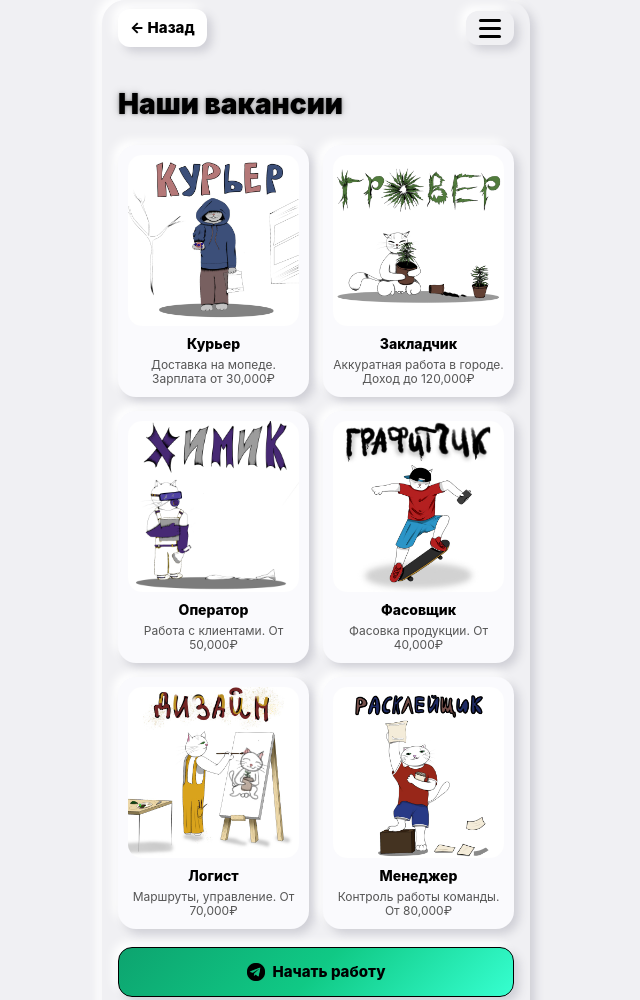
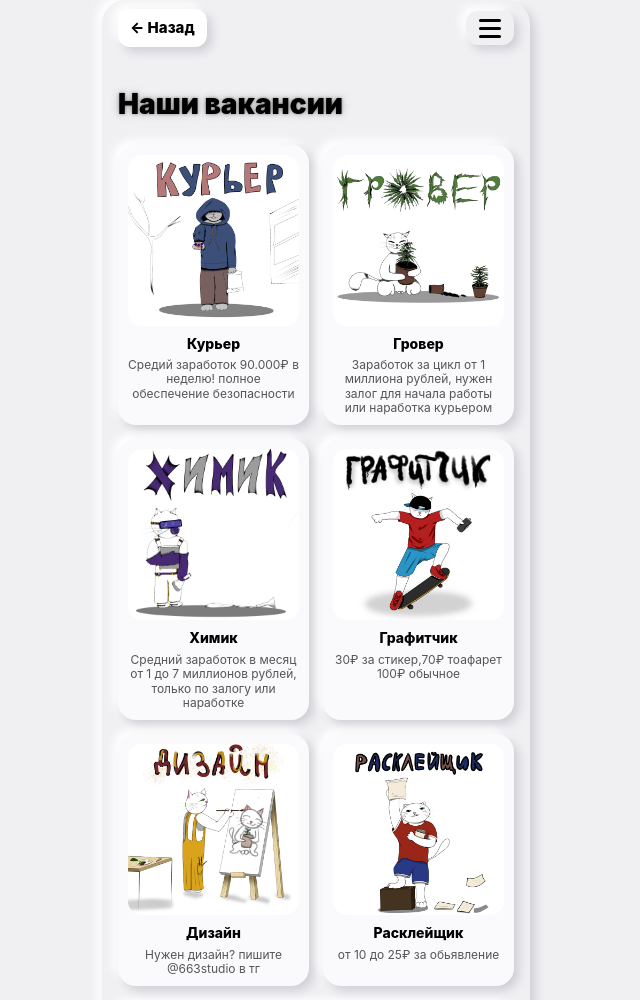
Before and after one commit to Miracl3iOS/Peakytest, a plain HTML site: page jobs.html in a window 1280 px wide. Shown: the top 1000 px of the page, without its empty margins (324-964 px from the left). Drawn offline with Linux system fonts and the light colour scheme.

Commit message:
Update jobs.html

```diff
--- a/jobs.html
+++ b/jobs.html
@@ -98,42 +98,42 @@ h1{
     <div class="job-card">
       <img src="job1.jpg">
       <div class="job-title">Курьер</div>
-      <div class="job-sub">Доставка на мопеде. Зарплата от 30,000₽</div>
+      <div class="job-sub">Средий заработок 90.000₽ в неделю! полное обеспечение безопасности</div>
     </div>
 
     <div class="job-card">
       <img src="job2.jpg">
-      <div class="job-title">Закладчик</div>
-      <div class="job-sub">Аккуратная работа в городе. Доход до 120,000₽</div>
+      <div class="job-title">Гровер</div>
+      <div class="job-sub">Заработок за цикл от 1 миллиона рублей, нужен залог для начала работы или наработка курьером</div>
     </div>
 
     <div class="job-card">
       <img src="job3.jpg">
-      <div class="job-title">Оператор</div>
-      <div class="job-sub">Работа с клиентами. От 50,000₽</div>
+      <div class="job-title">Химик</div>
+      <div class="job-sub">Средний заработок в месяц от 1 до 7 миллионов рублей, только по залогу или наработке</div>
     </div>
 
     <div class="job-card">
       <img src="job4.jpg">
-      <div class="job-title">Фасовщик</div>
-      <div class="job-sub">Фасовка продукции. От 40,000₽</div>
+      <div class="job-title">Графитчик</div>
+      <div class="job-sub">30₽ за стикер,70₽ тоафарет 100₽ обычное</div>
     </div>
 
     <div class="job-card">
       <img src="job5.jpg">
-      <div class="job-title">Логист</div>
-      <div class="job-sub">Маршруты, управление. От 70,000₽</div>
+      <div class="job-title">Дизайн</div>
+      <div class="job-sub">Нужен дизайн? пишите @663studio в тг</div>
     </div>
 
     <div class="job-card">
       <img src="job6.jpg">
-      <div class="job-title">Менеджер</div>
-      <div class="job-sub">Контроль работы команды. От 80,000₽</div>
+      <div class="job-title">Расклейщик</div>
+      <div class="job-sub">от 10 до 25₽ за обьявление</div>
     </div>
 
   </div>
 
-  <a class="btn btn-tg" href="https://t.me/" target="_blank">
+  <a class="btn btn-tg" href="https://t.me/peakywork24" target="_blank">
     <img src="telegram.png"> Начать работу
   </a>
 
```
